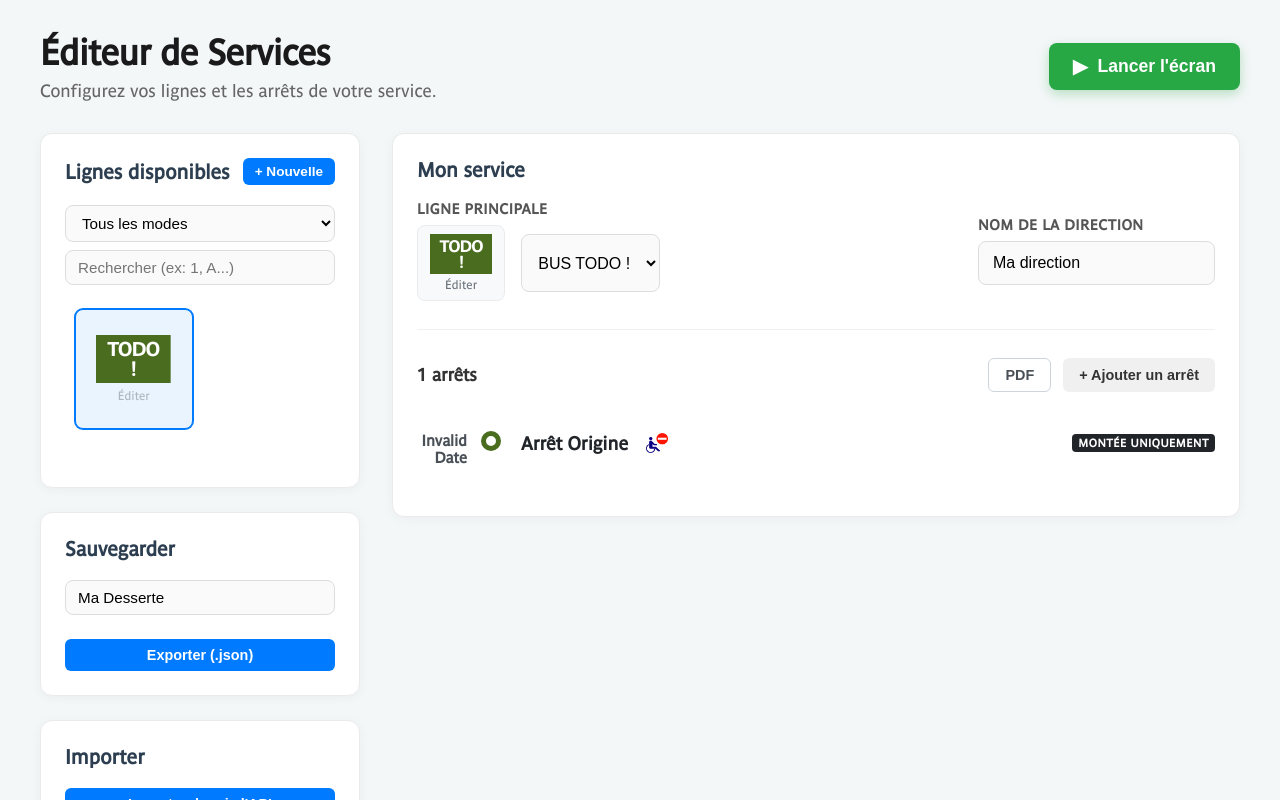
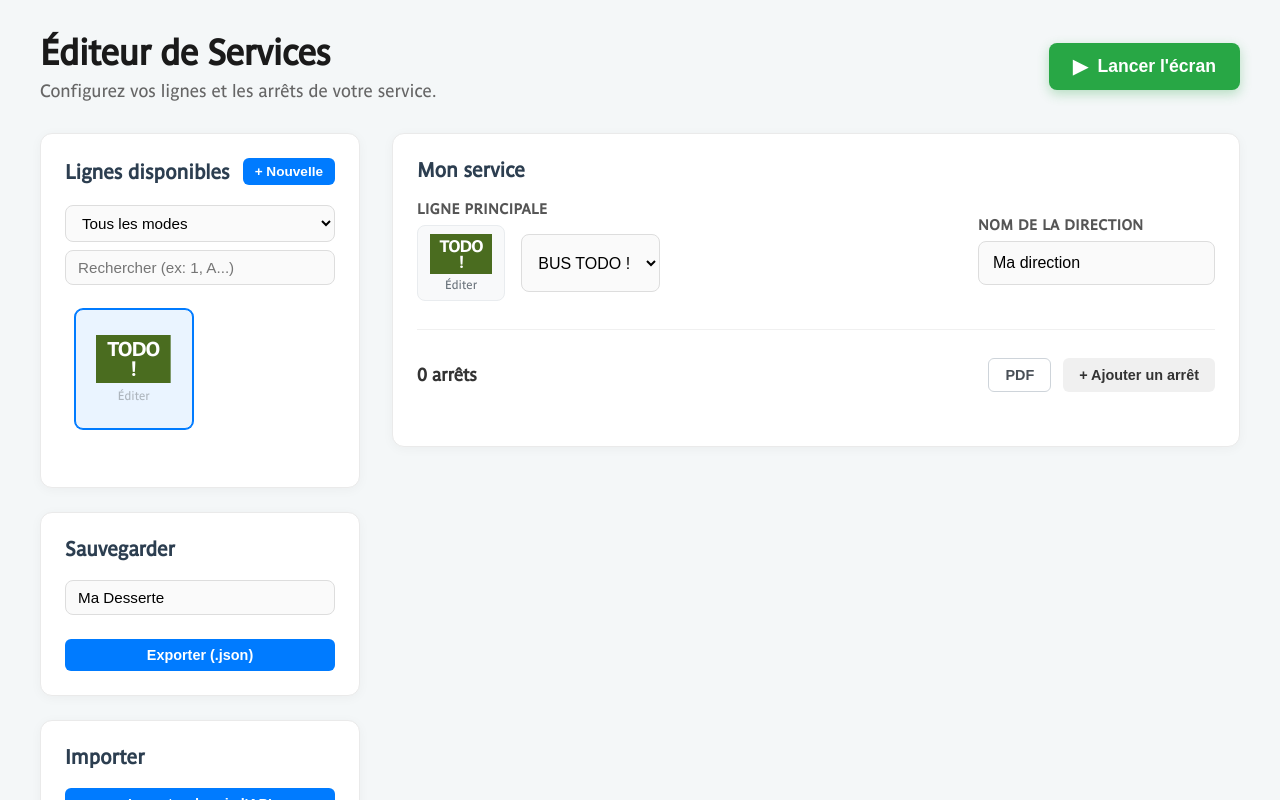
Before and after one commit to Leon-ED/lumiplan-ratp, a Vue app: page /editor in a window 1280 px wide. Shown: the top 800 px of the page. Built offline with nearby package versions, Linux system fonts and the light colour scheme.

Commit message:
ajout de la gestion du temps de trajet pour les arrêts dans l'éditeur

```diff
--- a/src/api.ts
+++ b/src/api.ts
@@ -37,6 +37,7 @@ export class Api {
           },
           timeOfArrival: stop.timeOfArrival,
           timeOfDeparture: stop.timeOfDeparture ?? stop.timeOfArrival,
+          travelTime: stop.travelTime ? stop.travelTime : undefined,
           isTerminus: stop.isTerminus,
           isFirstStop: stop.isFirstStop,
           isStopSkipped: stop.isStopSkipped,
--- a/src/components/Editor/EditorStopItem.vue
+++ b/src/components/Editor/EditorStopItem.vue
@@ -6,6 +6,7 @@ import { sortedLines } from "../../utils";
 
 const props = defineProps<{
   stop: StopWithTime;
+  isFirstStop: boolean;
   route: Line;
 }>();
 
@@ -62,6 +63,8 @@ const processedConnections = computed(() =>
   >
     <div class="stop-time">
       {{
+        stop.travelTime  && !isFirstStop         ? `${stop.travelTime}s`
+          :
         new Date(stop.timeOfArrival).toLocaleTimeString([], {
           hour: "2-digit",
           minute: "2-digit",
--- a/src/components/Editor/EditorStopList.vue
+++ b/src/components/Editor/EditorStopList.vue
@@ -118,8 +118,9 @@ const exportToPDF = () => {
 
       <div class="thermometer-list">
         <EditorStopItem
-          v-for="stop in sortedStops"
+          v-for="(stop, index) in sortedStops"
           :key="stop.stop.id"
+          :is-first-stop="index === 0"
           :stop="stop"
           :route="desserteWithLine.line"
           @edit-stop="emit('edit-stop', stop)"
--- a/src/components/Editor/StopEditorModal.vue
+++ b/src/components/Editor/StopEditorModal.vue
@@ -3,7 +3,7 @@ import { ref } from "vue";
 import { Line, StopWithTime } from "../../types";
 import LineLogo from "../Other/LineLogo.vue";
 
-defineProps<{
+const props = defineProps<{
   allLines: Line[];
   stop: StopWithTime | null;
 }>();
@@ -17,7 +17,18 @@ const open = () => {
 const close = () => {
   dialogRef.value?.close();
 };
+const extractTime = (isoString: string) => {
+  if (!isoString) return "12:00:00";
+  return isoString.includes('T') ? isoString.split('T')[1].substring(0, 8) : isoString;
+};
 
+const updateTime = (field: 'timeOfArrival' | 'timeOfDeparture', timeValue: string) => {
+  if (!props.stop) return;
+  const currentVal = props.stop[field];
+  const baseDate = currentVal && currentVal.includes('T') ? currentVal.split('T')[0] : new Date().toISOString().split('T')[0];
+
+  props.stop[field] = `${baseDate}T${timeValue}`;
+};
 defineExpose({
   open,
 });
@@ -53,16 +64,44 @@ defineExpose({
         </div>
       </div>
     <div class="row-fields">
+        <!-- Pour le premier arrêt : Heures fixes -->
+    <template v-if="stop.isFirstStop">
           <div class="field-group">
             <label for="stop-time">Heure d'arrivée</label>
-          <input type="time" id="stop-time" v-model="stop.timeOfArrival" />
+            <input
+              type="time"
+              id="stop-time"
+              step="1"
+              :value="extractTime(stop.timeOfArrival)"
+              @input="updateTime('timeOfArrival', ($event.target as HTMLInputElement).value)"
+            />
           </div>
           <div class="field-group">
             <label for="stop-time-departure">Heure de départ</label>
-          <input type="time" id="stop-time-departure" v-model="stop.timeOfDeparture" />
+            <input
+              type="time"
+              id="stop-time-departure"
+              step="1"
+              :value="extractTime(stop.timeOfDeparture)"
+              @input="updateTime('timeOfDeparture', ($event.target as HTMLInputElement).value)"
+            />
           </div>
+        </template>
+
+        <!-- Pour les autres arrêts : Temps de trajet -->
+        <template v-else>
+          <div class="field-group">
+            <label for="stop-travel-time">Temps de trajet depuis l'arrêt précédent (sec)</label>
+            <input
+              type="number"
+              id="stop-travel-time"
+              v-model.number="stop.travelTime"
+              min="20"
+              placeholder="Ex: 60"
+            />
           </div>
-
+        </template>
+      </div>
       <div class="checkbox-grid">
         <label class="checkbox-item">
           <input type="checkbox" v-model="stop.stop.isAccessible" />
@@ -187,7 +226,8 @@ dialog.line-edition::backdrop {
 }
 
 input[type="text"],
-input[type="time"] {
+input[type="time"],
+input[type="number"] {
   padding: 10px 12px;
   border: 1px solid #ddd;
   border-radius: 8px;
--- a/src/pages/Editor.vue
+++ b/src/pages/Editor.vue
@@ -34,8 +34,9 @@ const defaultStop: StopWithTime = {
     isAccessible: false,
     connectedLines: [],
   },
-  timeOfArrival: "12:00",
-  timeOfDeparture: "12:01",
+  timeOfArrival: new Date().toISOString(),
+  timeOfDeparture: new Date().toISOString(),
+  travelTime: 45,
   isTerminus: false,
   isFirstStop: false,
   isStopSkipped: false,
@@ -46,12 +47,6 @@ const defaultDesserte: DesserteWithLine = {
     id: "editor-made-journey",
     direction: "Ma direction",
     stops: [
-      {
-        ...defaultStop,
-        stop: { ...defaultStop.stop, name: "Arrêt Origine" },
-        timeOfArrival: "08:00",
-        isFirstStop: true,
-      },
     ],
   },
 };
@@ -69,26 +64,24 @@ const apiModalRef = ref<InstanceType<typeof ApiImportJourneyModal> | null>(null)
 const autosaveModalRef = ref<InstanceType<typeof AutosaveRestoreModal> | null>(null);
 
 const sortedStops = computed(() => {
-  return [...desserteWithLine.value.desserte.stops].sort((a, b) => {
-    return (a.timeOfArrival || "00:00").localeCompare(
-      b.timeOfArrival || "00:00",
-    );
-  });
+  return desserteWithLine.value.desserte.stops;
 });
 
+
 const normalizeStopFlags = () => {
-  const stops = sortedStops.value;
-
+  const stops = desserteWithLine.value.desserte.stops;
   if (stops.length === 0) return;
-  if (stops.length === 1) {
-    stops[0].isFirstStop = true;
-    stops[0].isTerminus = false;
-    return;
-  }
-
   stops.forEach((stop, index) => {
     stop.isFirstStop = index === 0;
     stop.isTerminus = index === stops.length - 1;
+
+    if (index > 0) {
+      const travelTime = Math.max(stop.travelTime || 60, 20);
+      stop.travelTime = travelTime;
+
+      stop.timeOfArrival = addTimeToDate(stops[index - 1].timeOfDeparture || new Date().toISOString(), travelTime);
+      stop.timeOfDeparture = addTimeToDate(stop.timeOfArrival, 20);
+    }
   });
 };
 
@@ -116,21 +109,29 @@ const addLine = () =>
   });
 
 const addStop = () => {
-  const lastTime =
-    sortedStops.value.length > 0
-      ? sortedStops.value[sortedStops.value.length - 1].timeOfArrival
-      : "12:00";
+  const lastDate = desserteWithLine.value.desserte.stops.length > 0
+    ? desserteWithLine.value.desserte.stops[desserteWithLine.value.desserte.stops.length - 1].timeOfDeparture
+    : new Date().toISOString();
+
   desserteWithLine.value.desserte.stops.push({
     ...defaultStop,
     stop: {
       ...defaultStop.stop,
       id: `editor-made-stop-${crypto.randomUUID()}`,
     },
-    timeOfArrival: lastTime,
+    travelTime: 60,
+    timeOfDeparture: addTimeToDate(lastDate, 60),
+    timeOfArrival: addTimeToDate(lastDate, 75),
   });
   normalizeStopFlags();
 };
-
+const addTimeToDate = (isoString: string, additionalSeconds: number): string => {
+  console.log("Adding time:", additionalSeconds, "seconds to", isoString);
+  const date = new Date(isoString);
+  date.setSeconds(date.getSeconds() + additionalSeconds);
+  console.log("New date after adding time:", date.toISOString());
+  return date.toISOString();
+}
 const handleSelectBaseLine = (lineId: string) => {
   const selectedBaseLine = lines.value.find((l) => l.id === lineId);
   if (selectedBaseLine) {
--- a/src/types.ts
+++ b/src/types.ts
@@ -14,6 +14,7 @@ export interface StopWithTime {
   isTerminus: boolean;
   isFirstStop: boolean;
   isStopSkipped: boolean;
+  travelTime?: number;
 }
 export interface DesserteWithLine {
   line: Line;
```
Lines whose indentation alone changed are shown as unchanged.
